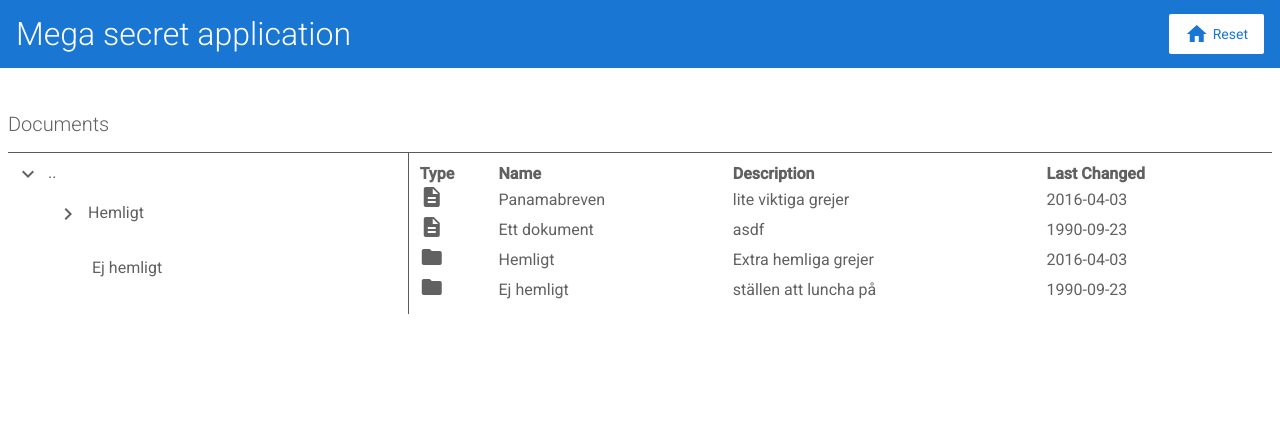
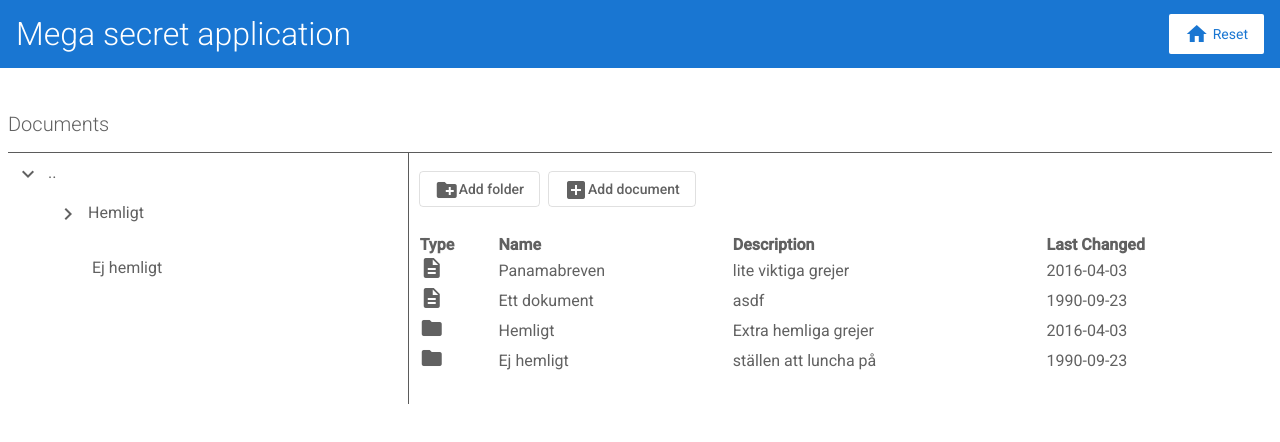
Before and after one commit to shillbom/test-folders, an Angular app: page / in a window 1280 px wide. Shown: the top 442 px of the page. Built offline with nearby package versions, Linux system fonts and the light colour scheme.

Commit message:
7 files modified

```diff
--- a/src/app/document-view/document-view.component.css
+++ b/src/app/document-view/document-view.component.css
@@ -12,3 +12,12 @@
 .left {
   border-right: 1px solid #5b5b5b;
 }
+
+.button-row {
+  display: table-cell;
+  width: 490px;
+}
+
+.button-row .mat-button-base {
+  margin: 8px 8px 8px 0;
+}
--- a/src/app/document-view/document-view.component.html
+++ b/src/app/document-view/document-view.component.html
@@ -3,8 +3,19 @@
 <div class="layout">
   <app-tree-view
     class="left"
+    [folder]="folder"
     (folderSelected)="onFolderSelected($event)"
   ></app-tree-view>
+
+  <div class="right">
+    <div class="button-row">
+      <button mat-stroked-button (click)="addFolder()">
+        <mat-icon>create_new_folder</mat-icon>Add folder
+      </button>
+      <button mat-stroked-button (click)="addDocument()">
+        <mat-icon>add_box</mat-icon>Add document
+      </button>
+    </div>
 
     <app-document-list
       class="right"
@@ -13,3 +24,4 @@
       (documentSelected)="onDocumentSelected($event)"
     ></app-document-list>
   </div>
+</div>
--- a/src/app/document-view/document-view.component.ts
+++ b/src/app/document-view/document-view.component.ts
@@ -10,18 +10,53 @@ import { Document } from '../documents';
 })
 export class DocumentViewComponent implements OnInit {
   documents = [] as Document[];
+  folder = DocumentService.GetFolders();
+  currentFolder = 0;
 
   onFolderSelected(id: number) {
-    this.documents = DocumentService.GetDocuments(id);
+    this.currentFolder = id;
+    this.refreshDocuments();
   }
 
   onDocumentSelected(id: number) {
     window.alert('ACCESS DENIED, doc id: ' + id);
   }
 
+  addFolder() {
+    let folderName = prompt('Enter folder name', 'new folder');
+
+    if (folderName != null) {
+      let desc = prompt('Description', '') || '';
+
+      DocumentService.AddDocument(folderName, desc, true, this.currentFolder);
+      this.refreshDocuments();
+    }
+  }
+
+  addDocument() {
+    let documentName = prompt('Enter document name', 'new document');
+
+    if (documentName != null) {
+      let desc = prompt('Description', '') || '';
+
+      DocumentService.AddDocument(
+        documentName,
+        desc,
+        false,
+        this.currentFolder
+      );
+      this.refreshDocuments();
+    }
+  }
+
+  refreshDocuments() {
+    this.documents = DocumentService.GetDocuments(this.currentFolder);
+    this.folder = DocumentService.GetFolders();
+  }
+
   constructor() {}
 
   ngOnInit(): void {
-    this.documents = DocumentService.GetDocuments(0);
+    this.refreshDocuments();
   }
 }
--- a/src/app/documents.ts
+++ b/src/app/documents.ts
@@ -81,9 +81,3 @@ export const Documents = [
     lastChanged: new Date('1990-09-23'),
   },
 ] as Document[];
-
-/*
-Copyright Google LLC. All Rights Reserved.
-Use of this source code is governed by an MIT-style license that
-can be found in the LICENSE file at https://angular.io/license
-*/
--- a/src/app/services/document-service.ts
+++ b/src/app/services/document-service.ts
@@ -1,6 +1,24 @@
 import { Documents, Document } from '../documents';
 
 class DocumentService {
+  AddDocument(
+    name: string,
+    description: string,
+    isFolder: boolean,
+    parent: number
+  ) {
+    var doc = {
+      id: this.GenerateId(),
+      name: name,
+      description: description,
+      isFolder: isFolder,
+      parent: parent,
+      lastChanged: new Date(),
+    } as Document;
+
+    Documents.push(doc);
+  }
+
   GetDocuments(folderId: number): Document[] {
     let docs = Documents.filter((d) => d.parent == folderId);
 
@@ -30,6 +48,17 @@ class DocumentService {
     return root;
   }
 
+  private GenerateId(): number {
+    let test = 0;
+    let found = null;
+    do {
+      test = Math.floor(Math.random() * 10000);
+      found = Documents.find((d) => d.id == test);
+    } while (found != null);
+
+    return test;
+  }
+
   private AddSubFolders(folder: Folder) {
     for (const subFolder of Documents.filter(
       (d) => d.isFolder && d.parent == folder.id
--- a/src/app/tree-view/tree-view.component.html
+++ b/src/app/tree-view/tree-view.component.html
@@ -1,9 +1,8 @@
-<cdk-tree [dataSource]="dataSource" [treeControl]="treeControl">
+<cdk-tree *ngIf="folder" [dataSource]="dataSource" [treeControl]="treeControl">
   <!-- This is the tree node template for leaf nodes -->
   <cdk-nested-tree-node *cdkTreeNodeDef="let node" class="example-tree-node">
     <!-- use a disabled button to provide padding for tree leaf -->
-    <button mat-icon-button disabled>
-    </button>
+    <button mat-icon-button disabled></button>
     <span (click)="onClick(node)"> {{ node.name }}</span>
   </cdk-nested-tree-node>
   <!-- This is the tree node template for expandable nodes -->
--- a/src/app/tree-view/tree-view.component.ts
+++ b/src/app/tree-view/tree-view.component.ts
@@ -1,4 +1,4 @@
-import { Component, OnInit, EventEmitter, Output } from '@angular/core';
+import { Component, OnInit, EventEmitter, Output, Input } from '@angular/core';
 import { ArrayDataSource } from '@angular/cdk/collections';
 import { NestedTreeControl } from '@angular/cdk/tree';
 
@@ -11,12 +11,11 @@ import DocumentService, { Folder } from '../services/document-service';
 })
 export class TreeViewComponent implements OnInit {
   treeControl = new NestedTreeControl<Folder>((node) => node.children);
-
-  folder = DocumentService.GetFolders();
-  dataSource = new ArrayDataSource([this.folder]);
+  dataSource = new ArrayDataSource([] as Folder[]);
 
   hasChild = (_: number, node: Folder) => node.children.length > 0;
 
+  @Input() folder!: Folder;
   @Output() folderSelected = new EventEmitter<number>();
 
   onClick(clicked: Folder) {
@@ -25,7 +24,10 @@ export class TreeViewComponent implements OnInit {
 
   constructor() {}
 
-  ngOnInit(): void {
+  ngOnInit(): void {}
+
+  ngOnChanges() {
+    this.dataSource = new ArrayDataSource([this.folder]);
     this.treeControl.expand(this.folder);
   }
 }
```
Lines whose indentation alone changed are shown as unchanged.
